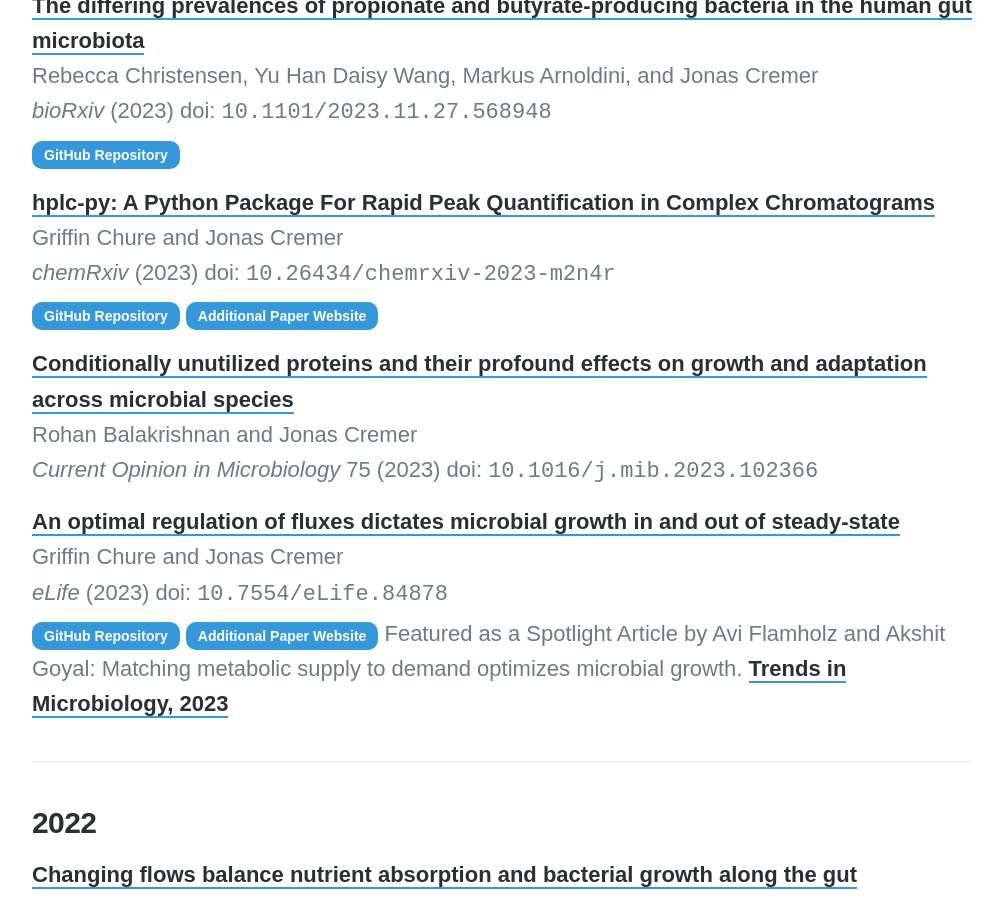
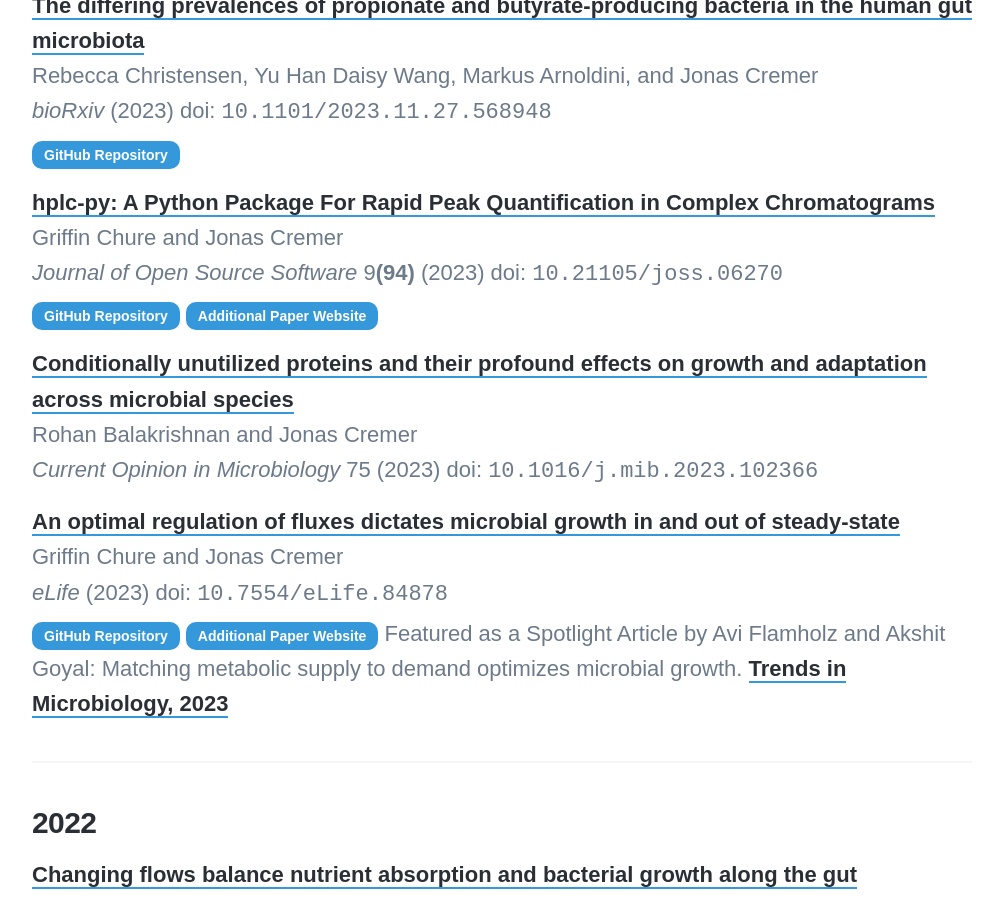
Before and after one commit to cremerlab/cremerlab.github.io, a Jekyll site: the page built from _pages/publications.md, in a window 1280 px wide and 900 px high, scrolled down 1340 px. Shown: the whole window, without its empty margins (138-1141 px from the left). Built offline with Jekyll 4.4.1, drawn with Linux system fonts in a browser that asks for light colours; nearby versions of some CDN libraries; some web fonts are replaced.

Commit message:
Update publications.yml

```diff
--- a/_data/publications.yml
+++ b/_data/publications.yml
@@ -22,10 +22,14 @@
 - title: >
       hplc-py: A Python Package For Rapid Peak Quantification in Complex Chromatograms
   authors: Griffin Chure and Jonas Cremer
-  journal: chemRxiv
-  doi: 10.26434/chemrxiv-2023-m2n4r
+  journal: Journal of Open Source Software
+  doi: 10.21105/joss.06270
+  volume: 9
+  issue: (94)
   paper_website: https://cremerlab.github.io/hplc-py/
   github: https://github.com/cremerlab/hplc-py
+  preprint: 10.26434/chemrxiv-2023-m2n4r
+  page: 6270
 - title: >
       Conditionally unutilized proteins and their profound effects on growth and adaptation across microbial species
   authors: Rohan Balakrishnan and Jonas Cremer
```
